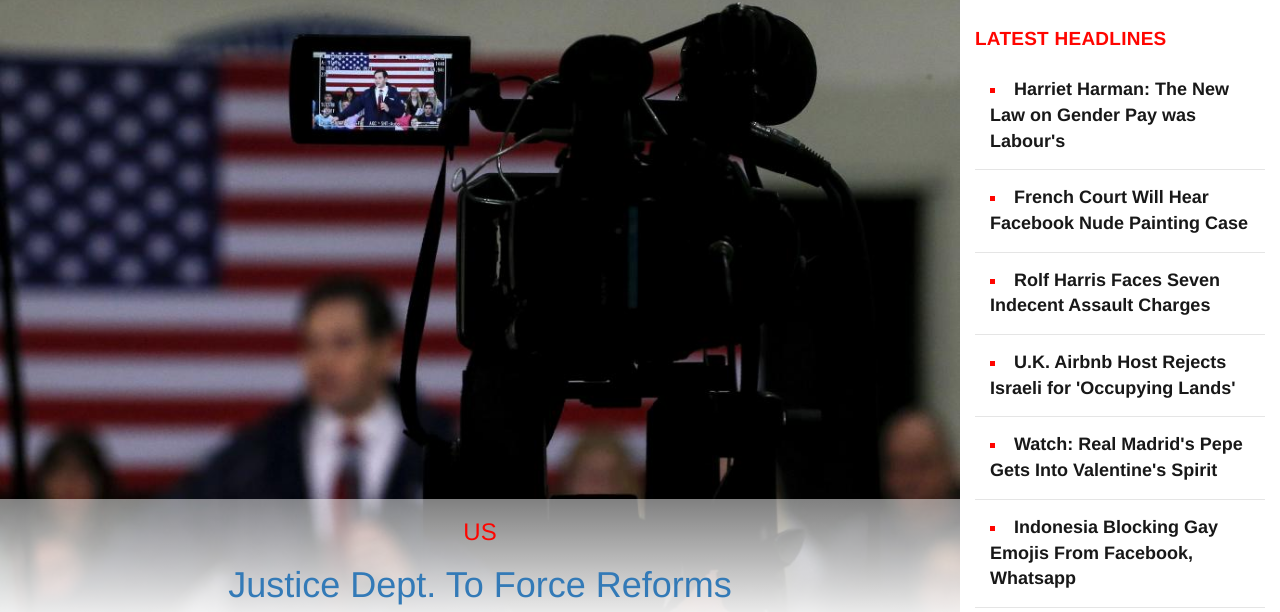
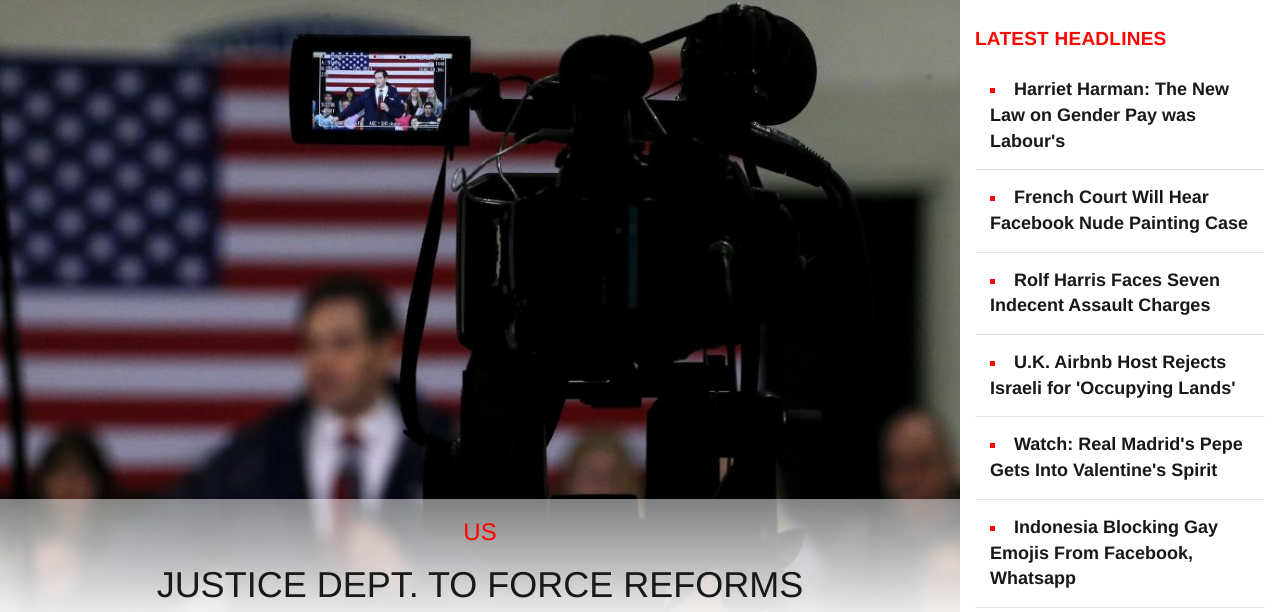
Before and after one commit to Misguido/newsweek2, a plain HTML site: page index.html in a window 1280 px wide. Shown: the part 106-718 px from the top of the page. Drawn offline with Linux system fonts and the light colour scheme.

Commit message:
Add files via upload

```diff
--- a/css/main.css
+++ b/css/main.css
@@ -11,7 +11,7 @@
 
 }*/
 
-.h1 {
+h1 a {
   text-transform: uppercase;
   color: black;
   text-align: center;
@@ -42,9 +42,10 @@
   margin-bottom: 10px;
 }
 
-/*.uppercase {
-  text-transform: uppercase;
-}*/
+.uppercase a {
+
+  color: #181818;
+}
 
 .main-image {
   margin-left: -15px;
```
